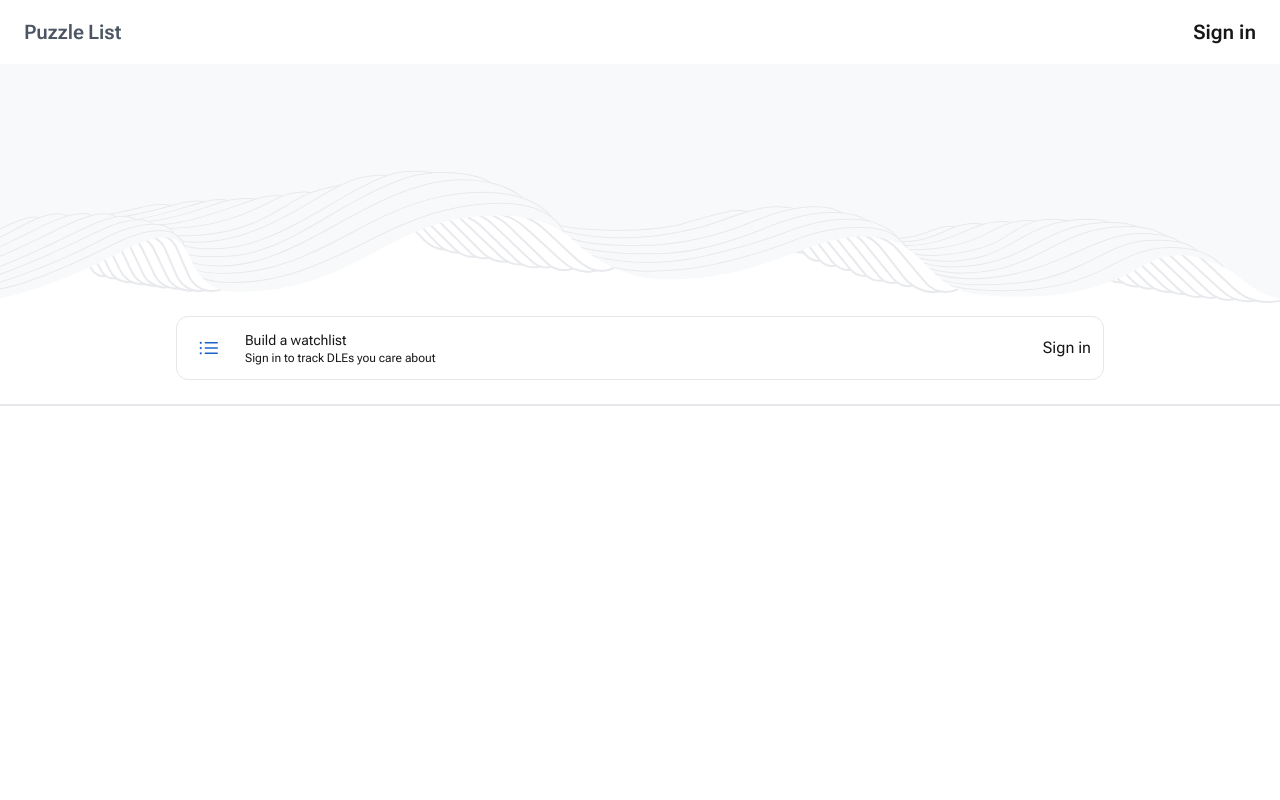
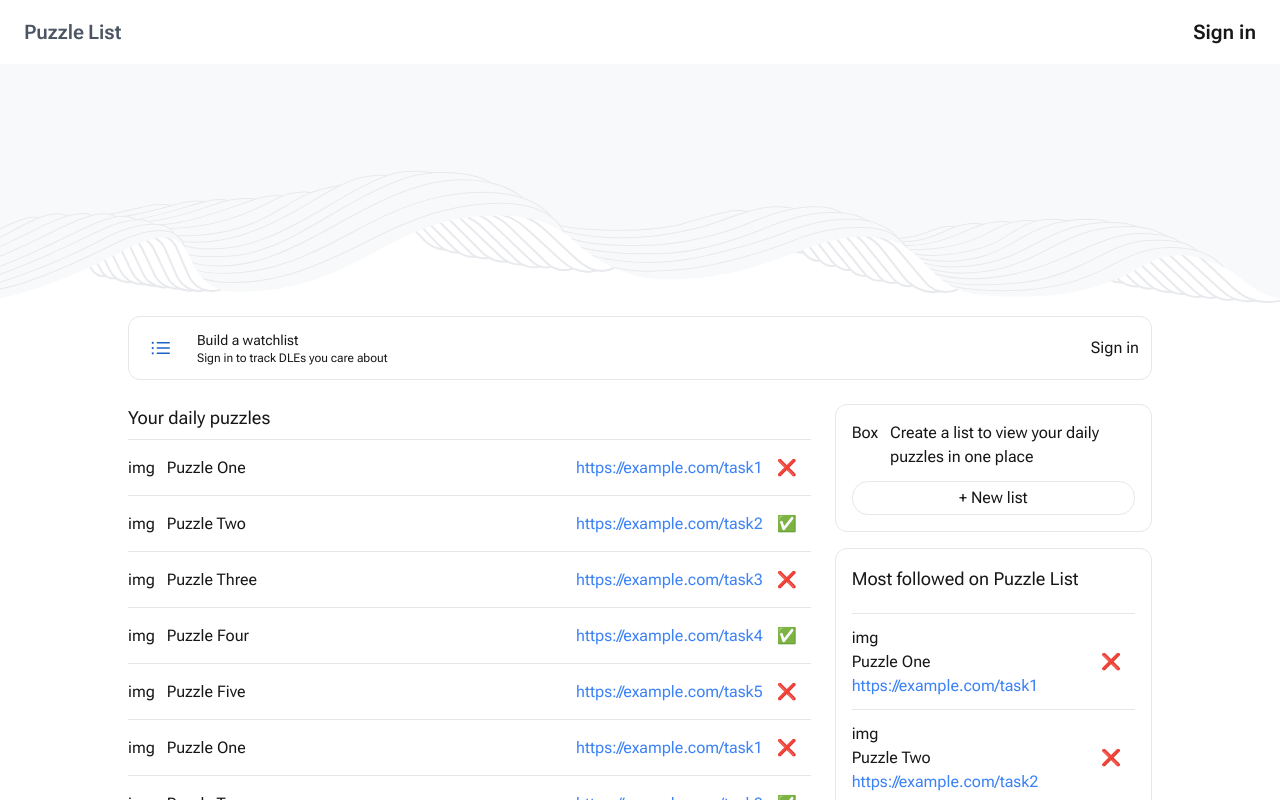
Before and after one commit to Colton-Bassett/puzzlelist, a Next.js app: page / in a window 1280 px wide. Shown: the top 800 px of the page. Built offline with nearby package versions, Linux system fonts and the light colour scheme.

Commit message:
Scaffolding of home page UI 50% complete.

```diff
--- a/src/app/page.tsx
+++ b/src/app/page.tsx
@@ -1,4 +1,113 @@
 import ListSvg from "./_components/listsvg";
+
+interface Puzzle {
+	id: string;
+	icon_url: string;
+	name: string;
+	url: string;
+	followed: boolean;
+	completed: boolean;
+}
+
+const puzzles: Puzzle[] = [
+	{
+		id: "1",
+		icon_url: "https://example.com/icon1.png",
+		name: "Puzzle One",
+		url: "https://example.com/task1",
+		followed: false,
+		completed: false,
+	},
+	{
+		id: "2",
+		icon_url: "https://example.com/icon2.png",
+		name: "Puzzle Two",
+		url: "https://example.com/task2",
+		followed: false,
+		completed: true,
+	},
+	{
+		id: "3",
+		icon_url: "https://example.com/icon3.png",
+		name: "Puzzle Three",
+		url: "https://example.com/task3",
+		followed: false,
+		completed: false,
+	},
+	{
+		id: "4",
+		icon_url: "https://example.com/icon4.png",
+		name: "Puzzle Four",
+		url: "https://example.com/task4",
+		followed: false,
+		completed: true,
+	},
+	{
+		id: "5",
+		icon_url: "https://example.com/icon5.png",
+		name: "Puzzle Five",
+		url: "https://example.com/task5",
+		followed: false,
+		completed: false,
+	},
+];
+
+const PuzzleList: React.FC = () => {
+	return (
+		<ul className="list-disc">
+			{[...puzzles, ...puzzles, ...puzzles].map((puzzle) => (
+				<li
+					key={puzzle.id}
+					className="flex items-center border-t border-gray-200 h-14"
+				>
+					<div className="flex flex-1 overflow-hidden">
+						<div className="mr-3">img</div>
+						<div className="flex flex-1">{puzzle.name}</div>
+					</div>
+
+					<a
+						href={puzzle.url}
+						className="flex justify-end text-blue-500 hover:underline "
+						style={{ width: "348px" }}
+					>
+						{puzzle.url}
+					</a>
+					<span className="flex justify-center items-center w-12">
+						{puzzle.completed ? "✅" : "❌"}
+					</span>
+				</li>
+			))}
+		</ul>
+	);
+};
+
+const MostFollowedList: React.FC = () => {
+	return (
+		<ul className="list-disc">
+			{puzzles.slice(0, 4).map((puzzle) => (
+				<li
+					key={puzzle.id}
+					className="flex items-center border-t border-gray-200 h-24"
+				>
+					<div className="flex flex-1 flex-col overflow-hidden">
+						<div className="mr-3">img</div>
+						<div className="flex flex-1">{puzzle.name}</div>
+						<a
+							href={puzzle.url}
+							className="flex text-blue-500 hover:underline "
+						>
+							{puzzle.url}
+						</a>
+					</div>
+
+					<span className="flex justify-center items-center w-12">
+						{puzzle.followed ? "✅" : "❌"}
+					</span>
+				</li>
+			))}
+		</ul>
+	);
+};
 
 export default function Home() {
 	return (
@@ -14,7 +123,7 @@ export default function Home() {
 						style={{ backgroundImage: "url(/landingpage.svg)" }}
 					></div>
 				</div>
-				<div className="flex h-full max-w-5xl w-full px-12 pb-6 m-auto ">
+				<div className="flex h-full flex-col max-w-5xl w-full m-auto">
 					<div className="flex w-full items-center border border-gray-200 mt-3 p-3 pl-5 rounded-xl h-16">
 						<ListSvg />
 						<div className="flex-1 ml-6 flex-col">
@@ -25,10 +134,44 @@ export default function Home() {
 						</div>
 						<button>Sign in</button>
 					</div>
-				</div>
-				<div className="flex">
-					<div className="w-8/12 border border-gray-200"></div>
-					<div className="w-4/12 border border-gray-200"></div>
+
+					<div className="flex max-w-5xl w-full m-auto mt-6">
+						<div
+							className="flex w-8/12 flex-col overflow-hidden"
+							style={{ maxHeight: "610px" }}
+						>
+							<div className="mb-2" style={{ fontSize: "18px" }}>
+								Your daily puzzles
+							</div>
+							<PuzzleList />
+						</div>
+						<div className="w-4/12">
+							<div className="border border-gray-200 rounded-xl p-4 ml-6 mb-4">
+								<div className="flex">
+									<div className="mr-3">Box</div>
+									<div>
+										Create a list to view your daily puzzles
+										in one place
+									</div>
+								</div>
+								<div className="border border-gray-200 mt-3 p-1 rounded-2xl flex justify-center">
+									<button>+ New list</button>
+								</div>
+							</div>
+
+							<div className="border border-gray-200 rounded-xl p-4 ml-6 mb-4">
+								<div className="flex flex-col">
+									<div
+										className="h-12"
+										style={{ fontSize: "18px" }}
+									>
+										Most followed on Puzzle List
+									</div>
+									<MostFollowedList />
+								</div>
+							</div>
+						</div>
+					</div>
 				</div>
 			</main>
 			{/* <footer className="row-start-3 flex gap-6 flex-wrap items-center justify-center">
```
